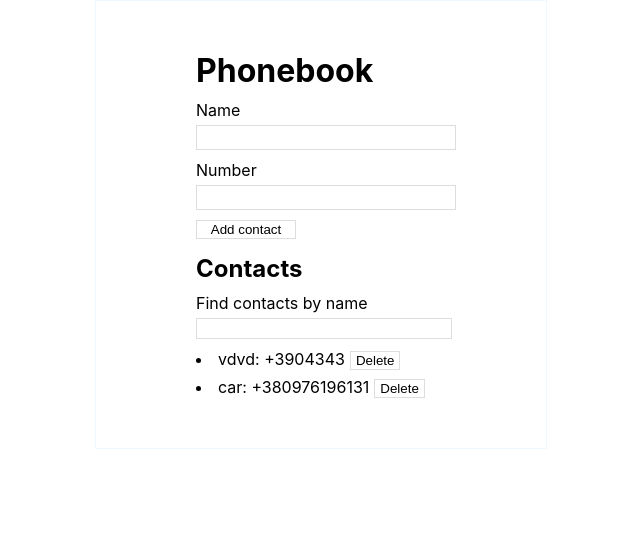
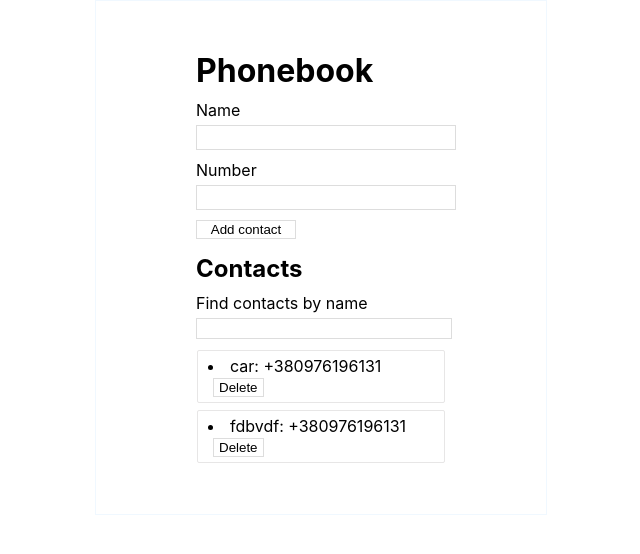
Before and after one commit to gigorko1993/goit-react-hw-07-phonebook, a React (Create React App) app: page / in a window 1280 px wide. Shown: the top 554 px of the page, without its empty margins (319-959 px from the left). Built offline with nearby package versions, Linux system fonts and the light colour scheme; data requests are answered from the project's data file.

Commit message:
add toastify, and handle error

```diff
--- a/package.json
+++ b/package.json
@@ -10,7 +10,9 @@
     "axios": "^0.21.4",
     "react": "^17.0.2",
     "react-dom": "^17.0.2",
+    "react-loader-spinner": "^4.0.0",
     "react-scripts": "4.0.3",
+    "react-toastify": "^8.0.2",
     "web-vitals": "^1.1.2"
   },
   "scripts": {
--- a/src/App.js
+++ b/src/App.js
@@ -1,17 +1,49 @@
 // import { useState } from "react";
+import { ToastContainer } from "react-toastify";
+import "react-toastify/dist/ReactToastify.css";
+// import Loader from "react-loader-spinner";
+// import "react-loader-spinner/dist/loader/css/react-spinner-loader.css";
+
+// import { getLoader } from "./redux/contacts/contacts-selectors";
+// import { useSelector } from "react-redux";
+
 import ContactForm from "./components/ContactForm";
 import Filter from "./components/Filter";
 import ContactList from "./components/ContactList";
 import s from "./App.module.css";
 
+// const loader = (
+//   <Loader
+//     type="Circles"
+//     color="rgba(200, 100, 25, 0.7)"
+//     height={80}
+//     width={80}
+//   />
+// );
+
 export default function App() {
+  // const loading = useSelector(getLoader);
   return (
+    <>
+      <ToastContainer
+        position="top-right"
+        autoClose={5000}
+        hideProgressBar={false}
+        newestOnTop={false}
+        closeOnClick
+        rtl={false}
+        pauseOnFocusLoss
+        draggable
+        pauseOnHover
+      />
       <div className={s.thumb}>
         <h1 className={s.title}>Phonebook</h1>
         <ContactForm />
         <h2 className={s.title}>Contacts</h2>
         <Filter />
+        {/* {loading ? <div>{loader}</div> : <ContactList />} */}
         <ContactList />
       </div>
+    </>
   );
 }
--- a/src/components/ContactForm/ContactForm.js
+++ b/src/components/ContactForm/ContactForm.js
@@ -1,6 +1,6 @@
 import React, { useState } from "react";
 import { useSelector, useDispatch } from "react-redux";
-// import actions from "../../redux/contacts/contacts-action";
+
 import { postContactsOperation } from "../../redux/contacts/contacts-operation";
 import { getContacts } from "../../redux/contacts/contacts-selectors";
 import s from "./ContactForm.module.css";
@@ -10,6 +10,7 @@ const ContactForm = () => {
   const [number, setNumber] = useState("");
 
   const contacts = useSelector(getContacts);
+
   const dispatch = useDispatch();
 
   const onChange = (e) => {
--- a/src/components/ContactList/ContactItem/ContactItem.module.css
+++ b/src/components/ContactList/ContactItem/ContactItem.module.css
@@ -12,7 +12,11 @@
 }
 
 .item {
+  margin: 1px;
+  padding: 5px 10px;
   list-style: inside;
+  border: 1px rgba(133, 129, 129, 0.2) solid;
+  border-radius: 2px;
 }
 
 .item:not(:last-child) {
--- a/src/redux/contacts/contacts-operation.js
+++ b/src/redux/contacts/contacts-operation.js
@@ -1,7 +1,12 @@
 import axios from "axios";
+import { toast } from "react-toastify";
 import actions from "./contacts-action";
 
 axios.defaults.baseURL = "http://localhost:7777";
+
+const errorMessage = (err) =>
+  toast.error(`There are some isues.
+  Message: ${err}.`);
 
 export const getContactsOperation = () => async (dispatch) => {
   dispatch(actions.fetchContactsStart());
@@ -9,6 +14,7 @@ export const getContactsOperation = () => async (dispatch) => {
     const { data } = await axios.get("/contacts");
     dispatch(actions.getContacts(data));
   } catch (error) {
+    errorMessage(error);
     dispatch(actions.fetchContactsError(error));
   } finally {
     dispatch(actions.fetchContactsFinished());
@@ -19,8 +25,10 @@ export const postContactsOperation = (contact) => async (dispatch) => {
   dispatch(actions.fetchContactsStart());
   try {
     const { data } = await axios.post("/contacts", contact);
+    toast.success("Add new contact 🚀");
     dispatch(actions.addContact(data));
   } catch (error) {
+    errorMessage(error);
     dispatch(actions.fetchContactsError(error));
   } finally {
     dispatch(actions.fetchContactsFinished());
@@ -34,6 +42,7 @@ export const deleteContactsOperation = (id) => async (dispatch) => {
     await axios.delete(`/contacts/${contactId}`);
     dispatch(actions.deleteContact(id));
   } catch (error) {
+    errorMessage(error);
     dispatch(actions.fetchContactsError(error));
   } finally {
     dispatch(actions.fetchContactsFinished());
--- a/src/redux/contacts/contacts-selectors.js
+++ b/src/redux/contacts/contacts-selectors.js
@@ -10,5 +10,4 @@ export const getFiltredContacts = (state) => {
   return filteredContacts;
 };
 
-export const getError = (state) => state.contacts.contactItems.error;
 export const getLoader = (state) => state.contacts.contactItems.loader;
--- a/src/server/db.json
+++ b/src/server/db.json
@@ -1,14 +1,14 @@
 {
   "contacts": [
-    {
-      "name": "vdvd",
-      "number": "+3904343",
-      "id": 2
-    },
     {
       "name": "car",
       "number": "+380976196131",
       "id": 3
+    },
+    {
+      "name": "fdbvdf",
+      "number": "+380976196131",
+      "id": 5
     }
   ]
 }
```
Also changed, not shown: 1 other file (tests, documents, lock files or other folders). Lines whose indentation alone changed are shown as unchanged.
